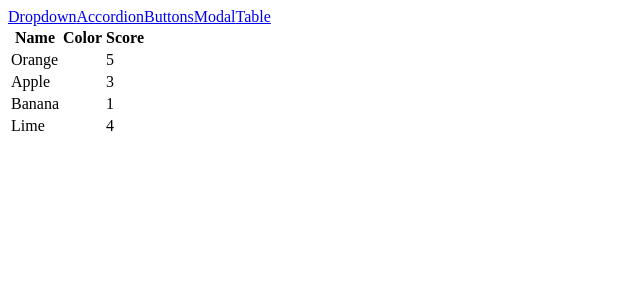
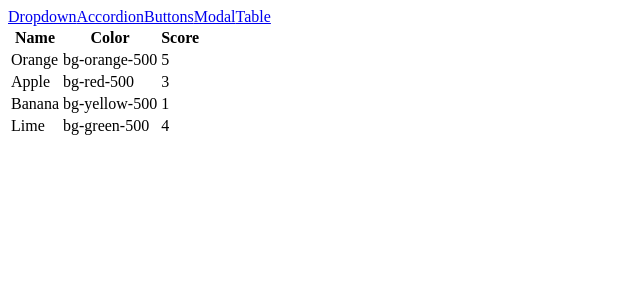
Before and after one commit to paudel54/ReactJS, a React (Create React App) app in the folder 5_comps/: page /table in a window 1280 px wide. Shown: the top 300 px of the page, without its empty margins (0-640 px from the left). Built offline with nearby package versions, Linux system fonts and the light colour scheme.

Commit message:
fixed cell value but poor refactor needs change

```diff
--- a/5_comps/src/components/Table.js
+++ b/5_comps/src/components/Table.js
@@ -7,9 +7,9 @@ function Table({ data, config }) {
     const renderedRows = data.map((fruit) => {
         return (
             <tr className="border-b" key={fruit.name}>
-                <td className="p-3">{fruit.name}</td>
-                <td className="p-3"> <div className={`p-3 m-2 ${fruit.color}`}></div></td>
-                <td className="p-3">{fruit.score}</td>
+                <td className="p-3">{config[0].render(fruit)}</td>
+                <td className="p-3"> {config[1].render(fruit)}</td>
+                <td className="p-3">{config[2].render(fruit)}</td>
             </tr>
         );
     });
--- a/5_comps/src/pages/TablePage.js
+++ b/5_comps/src/pages/TablePage.js
@@ -13,9 +13,19 @@ function TablePage() {
     ];
     // config data aray to make table header more dynamic passing to table.js child comp
     const config = [
-        { label: 'Name' },
-        { label: 'Color' },
-        { label: 'Score' }
+        {
+            // For the first table column
+            label: 'Name',
+            render: (fruit) => fruit.name
+        },
+        {
+            label: 'Color',
+            render: (fruit) => fruit.color
+        },
+        {
+            label: 'Score',
+            render: (fruit) => fruit.score
+        },
     ];
     return <div>
         {/* Passing data as prob Name data */}
```
